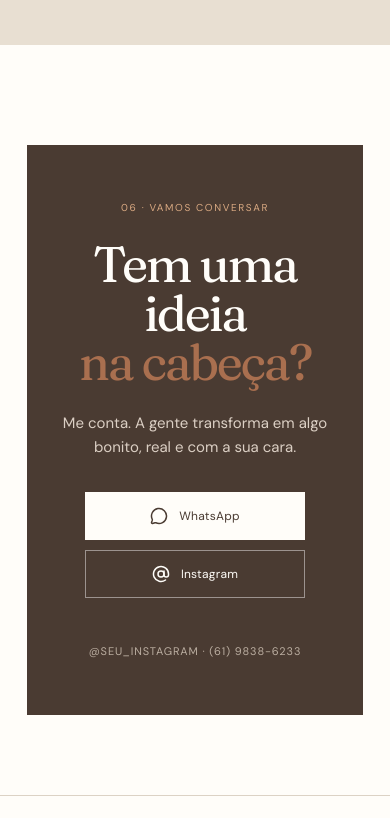
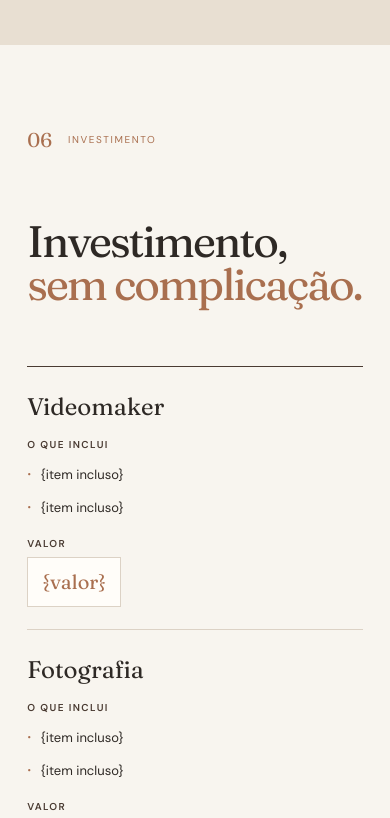
Before and after one commit to Sunnyzit0/jhennyfer-videomaker, a React (Vite) app: page / in a window 390 px wide. Shown: the part 6060-6878 px from the top of the page. Built offline with nearby package versions, Linux system fonts and the light colour scheme.

Commit message:
feat: adicionar seção de valores

```diff
--- a/src/App.jsx
+++ b/src/App.jsx
@@ -1,7 +1,9 @@
 import { useEffect, useState } from 'react'
 import { ArrowDownRight, ArrowUpRight, AtSign, Camera, Check, Clapperboard, Menu, MessageCircle, Megaphone, PenLine, Play, Sparkles, X } from 'lucide-react'
 import { contato } from './data/contato'
+import { precos } from './data/precos'
 import './index.css'
+import './pricing.css'
 
 const imagePath = (name) => `/imagens/${name}`
 
@@ -57,7 +59,7 @@
         <a className="brand" href="#inicio" onClick={closeMenu} aria-label="Jhennyfer, voltar ao início"><span className="brand-mark">J</span><span>Jhennyfer</span></a>
         <button className="menu-toggle" type="button" onClick={() => setMenuOpen(!menuOpen)} aria-expanded={menuOpen} aria-label={menuOpen ? 'Fechar menu' : 'Abrir menu'}>{menuOpen ? <X size={22} /> : <Menu size={22} />}</button>
         <nav className={`main-nav ${menuOpen ? 'is-open' : ''}`} aria-label="Navegação principal">
-          <a href="#sobre" onClick={closeMenu}>Sobre mim</a><a href="#servicos" onClick={closeMenu}>Serviços</a><a href="#portfolio" onClick={closeMenu}>Portfólio</a><a href="#processo" onClick={closeMenu}>Como funciona</a><a className="nav-contact" href="#contato" onClick={closeMenu}>Vamos conversar <ArrowUpRight size={15} /></a>
+          <a href="#sobre" onClick={closeMenu}>Sobre mim</a><a href="#servicos" onClick={closeMenu}>Serviços</a><a href="#portfolio" onClick={closeMenu}>Portfólio</a><a href="#processo" onClick={closeMenu}>Como funciona</a><a href="#valores" onClick={closeMenu}>Valores</a><a className="nav-contact" href="#contato" onClick={closeMenu}>Vamos conversar <ArrowUpRight size={15} /></a>
         </nav>
       </header>
 
@@ -76,7 +78,9 @@
 
         <section className="process-section section-padding" id="processo"><div className="process-intro"><div className="section-kicker"><span>05</span><span>como funciona</span></div><h2>Do primeiro oi<br />à <em>entrega.</em></h2><p>Um processo simples, transparente e feito para você se sentir segura em cada etapa.</p></div><div className="steps-list">{steps.map(([number, title, text]) => <div className="step" key={number}><span className="step-number">{number}</span><div><h3>{title}</h3><p>{text}</p></div><Check size={18} /></div>)}</div></section>
 
-        <section className="contact-section section-padding" id="contato"><div className="contact-card"><span className="eyebrow">06 · vamos conversar</span><h2>Tem uma ideia<br /><em>na cabeça?</em></h2><p>Me conta. A gente transforma em algo bonito, real e com a sua cara.</p><div className="contact-actions"><a className="button button-light" href={whatsappLink} target="_blank" rel="noreferrer"><MessageCircle size={18} /> WhatsApp</a><a className="button button-outline-light" href={contato.instagramLink} target="_blank" rel="noreferrer"><AtSign size={18} /> Instagram</a></div><span className="contact-detail">{contato.instagramHandle} · {contato.whatsappDisplay}</span></div></section>
+        <section className="pricing-section section-padding" id="valores"><div className="pricing-heading"><div className="section-kicker"><span>06</span><span>investimento</span></div><h2>Investimento,<br /><em>sem complicação.</em></h2></div><div className="pricing-table-wrap"><table className="pricing-table"><caption className="sr-only">Valores de exemplo por serviço</caption><thead><tr><th scope="col">Serviço</th><th scope="col">O que inclui</th><th scope="col">Valor</th></tr></thead><tbody>{precos.map((item) => <tr key={item.servico}><th scope="row">{item.servico}</th><td><ul>{item.inclui.map((incluso, index) => <li key={`${item.servico}-${index}`}>{incluso}</li>)}</ul></td><td><span className="price-placeholder">{item.valor}</span></td></tr>)}</tbody></table></div><div className="pricing-note"><p>Valores personalizados conforme o projeto. Fale comigo para receber um orçamento.</p><a className="button button-dark" href={whatsappLink} target="_blank" rel="noreferrer">Falar no WhatsApp <ArrowUpRight size={17} /></a></div></section>
+
+        <section className="contact-section section-padding" id="contato"><div className="contact-card"><span className="eyebrow">07 · vamos conversar</span><h2>Tem uma ideia<br /><em>na cabeça?</em></h2><p>Me conta. A gente transforma em algo bonito, real e com a sua cara.</p><div className="contact-actions"><a className="button button-light" href={whatsappLink} target="_blank" rel="noreferrer"><MessageCircle size={18} /> WhatsApp</a><a className="button button-outline-light" href={contato.instagramLink} target="_blank" rel="noreferrer"><AtSign size={18} /> Instagram</a></div><span className="contact-detail">{contato.instagramHandle} · {contato.whatsappDisplay}</span></div></section>
       </main>
 
       <footer className="site-footer"><a className="brand" href="#inicio"><span className="brand-mark">J</span><span>Jhennyfer</span></a><a href="#inicio" className="back-top">voltar ao topo <ArrowUpRight size={15} /></a></footer><a className="floating-whatsapp" href={whatsappLink} target="_blank" rel="noreferrer" aria-label="Falar com Jhennyfer pelo WhatsApp"><MessageCircle size={22} /></a>
--- /dev/null
+++ b/src/pricing.css
@@ -0,0 +1,39 @@
+.sr-only { border: 0; clip: rect(0, 0, 0, 0); clip-path: inset(50%); height: 1px; margin: -1px; overflow: hidden; padding: 0; position: absolute; white-space: nowrap; width: 1px; }
+.pricing-section { background: var(--cream); padding-bottom: 125px; padding-top: 115px; }
+.pricing-heading { align-items: end; display: flex; justify-content: space-between; margin-bottom: 60px; }
+.pricing-heading .section-kicker { align-self: flex-start; }
+.pricing-heading h2 { text-align: right; }
+.pricing-table-wrap { overflow: hidden; }
+.pricing-table { border-collapse: collapse; color: var(--ink); table-layout: fixed; width: 100%; }
+.pricing-table thead { border-bottom: 1px solid var(--brown); }
+.pricing-table th, .pricing-table td { border-bottom: 1px solid var(--line); padding: 24px 20px; text-align: left; vertical-align: middle; }
+.pricing-table thead th { color: var(--brown); font-size: 10px; font-weight: 600; letter-spacing: .14em; padding-bottom: 14px; text-transform: uppercase; }
+.pricing-table thead th:first-child, .pricing-table tbody th { padding-left: 0; width: 29%; }
+.pricing-table thead th:nth-child(2) { width: 51%; }
+.pricing-table thead th:last-child, .pricing-table tbody td:last-child { padding-right: 0; width: 20%; }
+.pricing-table tbody th { font-family: 'Fraunces', serif; font-size: 24px; font-weight: 400; }
+.pricing-table tbody td { font-size: 13px; }
+.pricing-table ul { list-style: none; margin: 0; padding: 0; }
+.pricing-table li { color: var(--ink); line-height: 1.65; }
+.pricing-table li::before { color: var(--accent); content: '·'; font-size: 20px; margin-right: 9px; vertical-align: -2px; }
+.price-placeholder { background: var(--paper); border: 1px solid var(--line); color: var(--accent); display: inline-block; font-family: 'Fraunces', serif; font-size: 20px; padding: 9px 14px; }
+.pricing-note { align-items: center; display: flex; gap: 25px; justify-content: space-between; padding-top: 30px; }
+.pricing-note p { color: var(--brown); font-size: 13px; line-height: 1.55; max-width: 420px; }
+.pricing-note .button { margin-top: 0; }
+@media (max-width: 760px) {
+  .pricing-section { padding-bottom: 90px; padding-top: 80px; }
+  .pricing-heading { align-items: flex-start; flex-direction: column; gap: 30px; }
+  .pricing-heading h2 { text-align: left; }
+  .pricing-table thead { display: none; }
+  .pricing-table, .pricing-table tbody, .pricing-table tr, .pricing-table th, .pricing-table td { display: block; width: 100%; }
+  .pricing-table tr { border-bottom: 1px solid var(--line); padding: 22px 0; }
+  .pricing-table tr:first-child { border-top: 1px solid var(--brown); }
+  .pricing-table th, .pricing-table td { border: 0; padding: 0; }
+  .pricing-table tbody th { font-size: 24px; margin-bottom: 12px; }
+  .pricing-table tbody td { margin-top: 12px; }
+  .pricing-table td::before { color: var(--brown); display: block; font-size: 10px; font-weight: 600; letter-spacing: .14em; margin-bottom: 6px; text-transform: uppercase; }
+  .pricing-table td:nth-child(2)::before { content: 'O que inclui'; }
+  .pricing-table td:last-child::before { content: 'Valor'; }
+  .pricing-table thead th:first-child, .pricing-table tbody th, .pricing-table thead th:nth-child(2), .pricing-table thead th:last-child, .pricing-table tbody td:last-child { width: 100%; }
+  .pricing-note { align-items: flex-start; flex-direction: column; gap: 20px; }
+}
```
